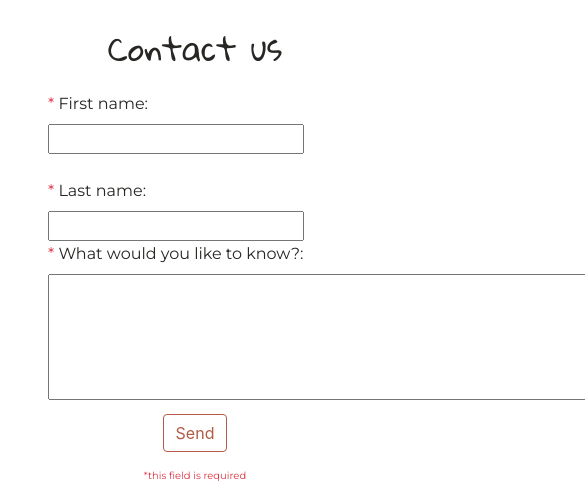
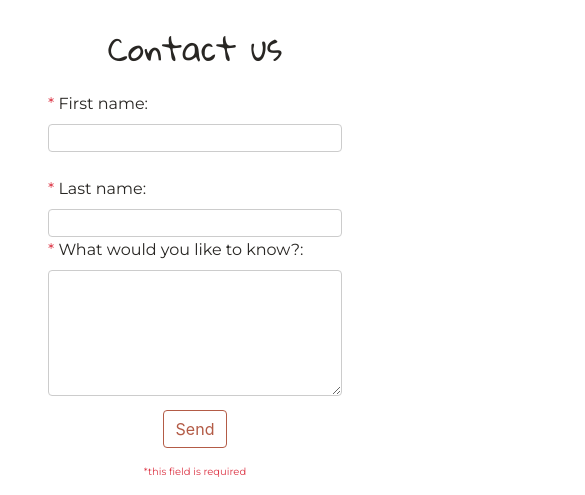
Before and after one commit to recasmir/projecte-html, a plain HTML site: page index.html in a window 390 px wide. Shown: the part 2745-3240 px from the top of the page, 585 px wide, since content can reach past the window. Drawn offline with nearby package versions, Linux system fonts and the light colour scheme.

Commit message:
form input boxes responsive

```diff
--- a/style.css
+++ b/style.css
@@ -55,129 +55,11 @@ h1{
 .modal-header{
   border-bottom: none;
 }
-<<<<<<< HEAD
 input[type=text], input[type=email], input[type=password], select, textarea {
   width: 100%;
   border: 1px solid #ccc;
   border-radius: 4px;
   resize: vertical;
-}
-=======
->>>>>>> 7e342ad27528b7478b4ee3d43196ba264b4fc9ce
-
-/*#overlay {
-  position: fixed;
-  display: none;
-  width: 100%;
-  height: 100%;
-  top: 0;
-  left: 0;
-  right: 0;
-  bottom: 0;
-  background-color: rgba(0,0,0,0.5);
-  z-index: 1;
-  cursor: pointer;
-}
-<<<<<<< HEAD
-
-=======
-input[type=text], input[type=email], input[type=password], select, textarea {
-    width: 100%;
-    border: 1px solid #ccc;
-    border-radius: 4px;
-    resize: vertical;
-  }
->>>>>>> 7e342ad27528b7478b4ee3d43196ba264b4fc9ce
-.close-form{
-    border: 1px solid #000D32;
-    border-radius: 50%;
-    color:#000D32;
-    font-size: 30px;
-    display: block;
-    height: 30px;
-    width: 30px;
-    line-height: 28px;
-}
-.close-form:hover{
-    cursor: pointer;
-    color: #B35B46;
-}
-/*Sign in form*/
-/*.popuptext-sign-in{
-  visibility: hidden;
-  background-color: #f2f2f2;
-  color: #000;
-  text-align: center;
-  border-radius: 6px;
-  padding: 8px 0;
-  position: absolute;
-  z-index: 2;
-  top: 20%;
-  left: 50%;
-  transform: translate(-50%, 0%);
-}
-/* Popup Register Form */
-  /*.popuptext {
-  visibility: hidden;
-  background-color: #f2f2f2;
-  color: #000;
-  text-align: center;
-  border-radius: 6px;
-  padding: 8px 0;
-  position: absolute;
-  z-index: 2;
-  top: 80%;
-  left: 20%;
-  transform: translate(0%, -80%);
-}
-@media screen and (max-width: 1024px) {
-  .popuptext{
-    top:0;
-    left:0;
-    transform: translate(15%, 0%);
-  }
-}
-@media screen and (max-width: 812px) {
-  .popuptext{
-    top:0;
-    left:0;
-    transform: translate(0%, -1%);
-  }
-}
-/* @media screen and (max-width: 576px) {
-  .popuptext{
-    top:0;
-    left:0;
-    transform: translate(0%, -1%);
-  }
-} */
-/* Toggle this class - hide and show the popup */
-/*.show {
-    visibility: visible;
-    -webkit-animation: fadeIn 1s;
-    animation: fadeIn 1s;
-  }
-.hide {
-  visibility: hidden;
-  -webkit-animation: fadeOut 1s;
-  animation: fadeOut 1s;
-}
-/* Add animation (fade in/out the popup) */
-/*@-webkit-keyframes fadeIn {
-  from {opacity: 0;}
-  to {opacity: 1;}
-}
-@keyframes fadeIn {
-  from {opacity: 0;}
-  to {opacity:1 ;}
-}
-@-webkit-keyframes fadeOut {
-  from {opacity: 1;}
-  to {opacity: 0;}
-}
-@keyframes fadeOut {
-  from {opacity: 1;}
-  to {opacity:0 ;}
 }
 /*meet section*/
 .section-line{
```
